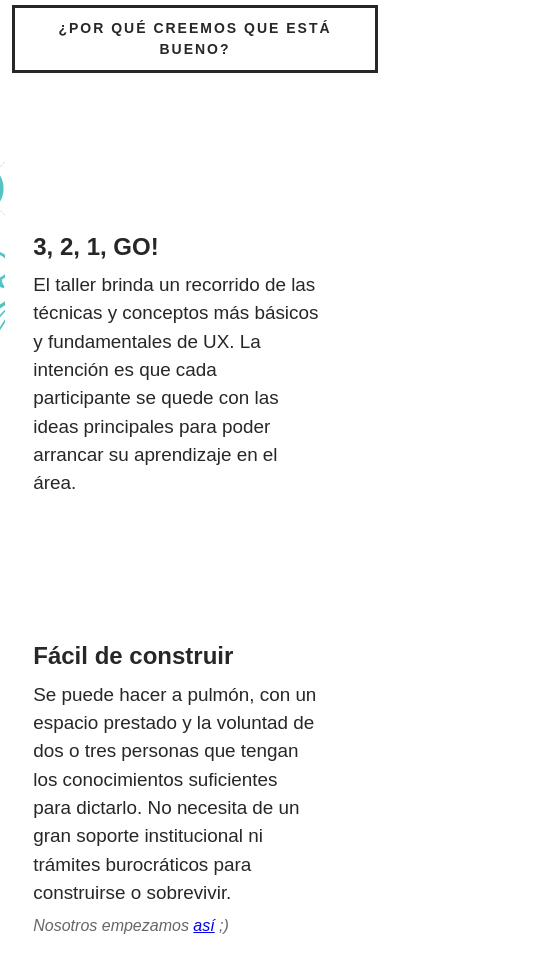
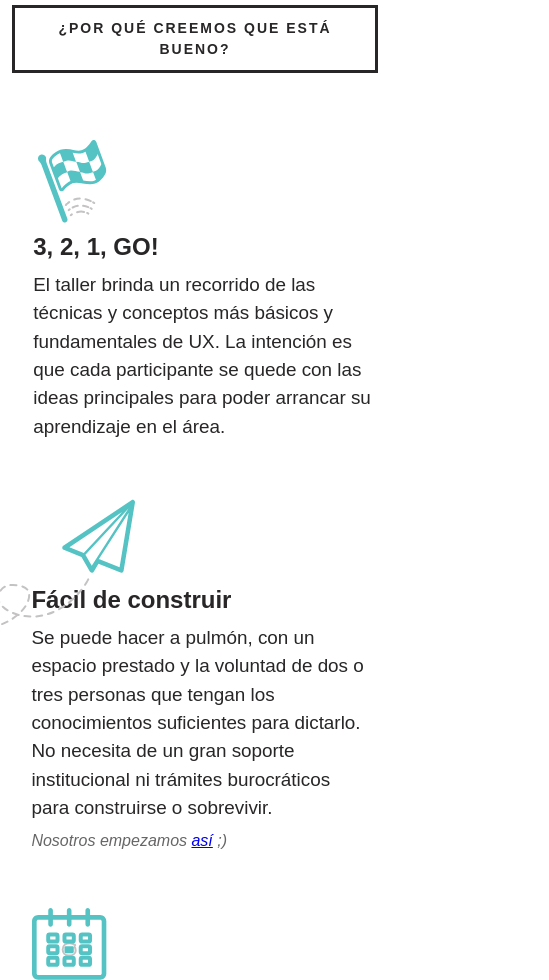
Before and after one commit to tallerux/tallerux-landing, a website: page index.html in a window 390 px wide. Shown: the part 780-1760 px from the top of the page, 549 px wide, since content can reach past the window. Drawn offline with nearby package versions, Linux system fonts and the light colour scheme.

Commit message:
arreglo de columnas para responsive. sprite-responsive

```diff
--- a/index.html
+++ b/index.html
@@ -169,7 +169,7 @@
           <a rel="license" href="http://creativecommons.org/licenses/by-sa/4.0/" title="Licencia Creative Commons BY-SA 4.0" class="logo-cc">Licencia Creative Commons</a>
           <a href="#" title="Hecho en el NEA" class="logo-hnea">Hecho en el NEA</a>
         </div>
-        <div class="logo">Taller UX</div>
+        <div class="logo logo-footer">Taller UX</div>
         <div class="social">
           <a href="https://twitter.com/taller_ux" class="twitter-follow-button" data-show-count="false" data-lang="es" data-show-screen-name="false" title="Seguir a Taller UX en Twitter">Seguir a @taller_ux</a>
           <script>!function(d,s,id){var js,fjs=d.getElementsByTagName(s)[0],p=/^http:/.test(d.location)?'http':'https';if(!d.getElementById(id)){js=d.createElement(s);js.id=id;js.src=p+'://platform.twitter.com/widgets.js';fjs.parentNode.insertBefore(js,fjs);}}(document, 'script', 'twitter-wjs');</script>
--- a/scss/mobile.scss
+++ b/scss/mobile.scss
@@ -1,4 +1,10 @@
 $mobile: new-breakpoint(max-width 420px 4);
+@mixin sprite-position($pos-left, $pos-top, $width, $height, $top){
+		background-position: $pos-left $pos-top;
+		width: $width;
+		height: $height;
+		top: $top;
+	}
 @include media($mobile){
 
 	header{
@@ -28,24 +34,60 @@ $mobile: new-breakpoint(max-width 420px 4);
 	/* PROPERTIES */
 	.properties {
 		.reason {
+
 			@include shift(1);
-			@include span-columns(3 of 4);
+			@include span-columns(3.5 of 4);
+
+			p {
+				font-size: 1.18rem;
+				/* margin-right: 2%; */
+				}
 			}
 
 		.reason:first-of-type {
 			padding-top: 5.31rem;
 		}
 
-		.reason:before {
-			-webkit-background-size:130% 130%;
-			     -o-background-size:130% 130%;
-			        background-size:130% 130%;
-		  background-repeat: no-repeat;
+		.reason:nth-child(odd) {
+			@include shift(.3);
 		}
 
-		p {
-			font-size: 1.18rem ;
+		.reason:before {
+			  position: absolute;
+			  content:'';
+			  background: url(../img/responsive-taller-icon-sprite.svg) top left;
+			  background-repeat: no-repeat;
 		}
+
+		.reason-start:before {
+			@include sprite-position(0,0,78px,86px,2px);
+			left: 4px;
+		}
+
+		.reason-fly:before {
+			@include sprite-position(-32px,-193px,173px,142px,-77px);
+			right: 230px;
+		}
+
+		.reason-minimal:before {
+		@include sprite-position(0,-96px,77px,79px,-79px);
+		left: -2px;
+		}
+
+		.reason-cc:before {
+			@include sprite-position(-76px,0,122px,116px,-101px);
+			right: 213px;
+		}
+
+		.reason-community:before {
+			@include sprite-position(-95px,-126px,88px,68px,-69px);
+			left: 7px;
+		}
+
+		.reason-comunity h3 {
+			margin-top: 0.4rem;
+		}
+
 	}
 
 	/* SHOWCASE */
@@ -95,16 +137,36 @@ $mobile: new-breakpoint(max-width 420px 4);
 	/* MOMENTS */
 	.method {
 		.moments{
-			@include span-columns(4 of 4);
-			@include shift (1);
+			/* @include span-columns(4 of 4); */
+			/* @include shift (1); */
 		}
 
 		li {
-				@include shift(0);
+				@include span-columns(3.5 of 4);
+				@include shift(.3);
+
 				&:nth-child(2n) {
-					@include shift(1);
-			}
+					@include shift(.3);
+				}
+
+				&:before {
+					padding: 0 1rem;
+					float: left;
+				}
+		}
+
+		h3 {
+			@include shift(.6);
+			margin-top: 0.5rem;
+		}
+
+		.moments p {
+			margin: 0.8rem 0 5rem;
 		}
 	}
 
+	.sponsors ul {
+		padding-left: 0;
+	}
+
 }
```
Also changed, not shown: css/main.css, img/responsive-taller-icon-sprite.svg (added).
